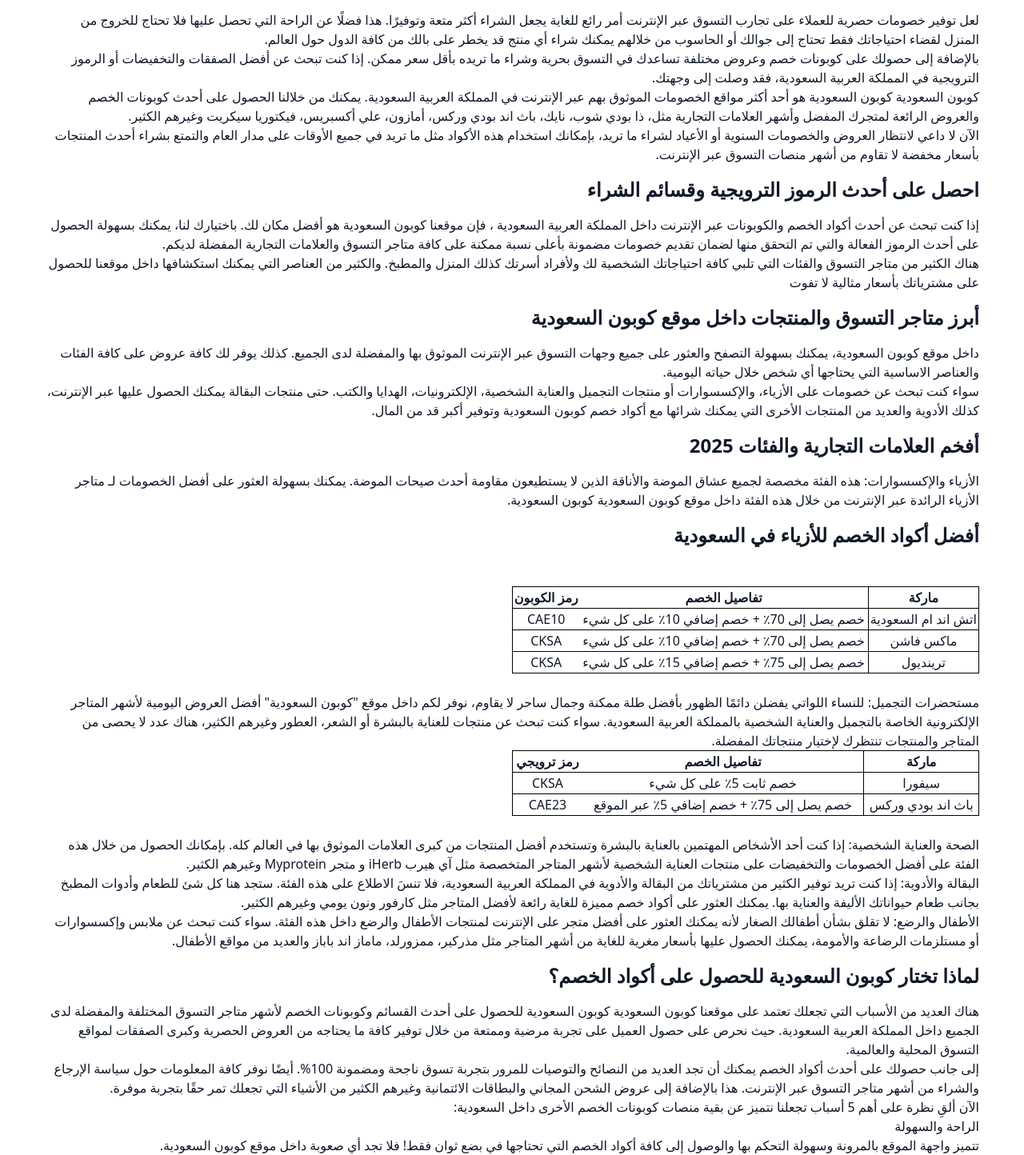
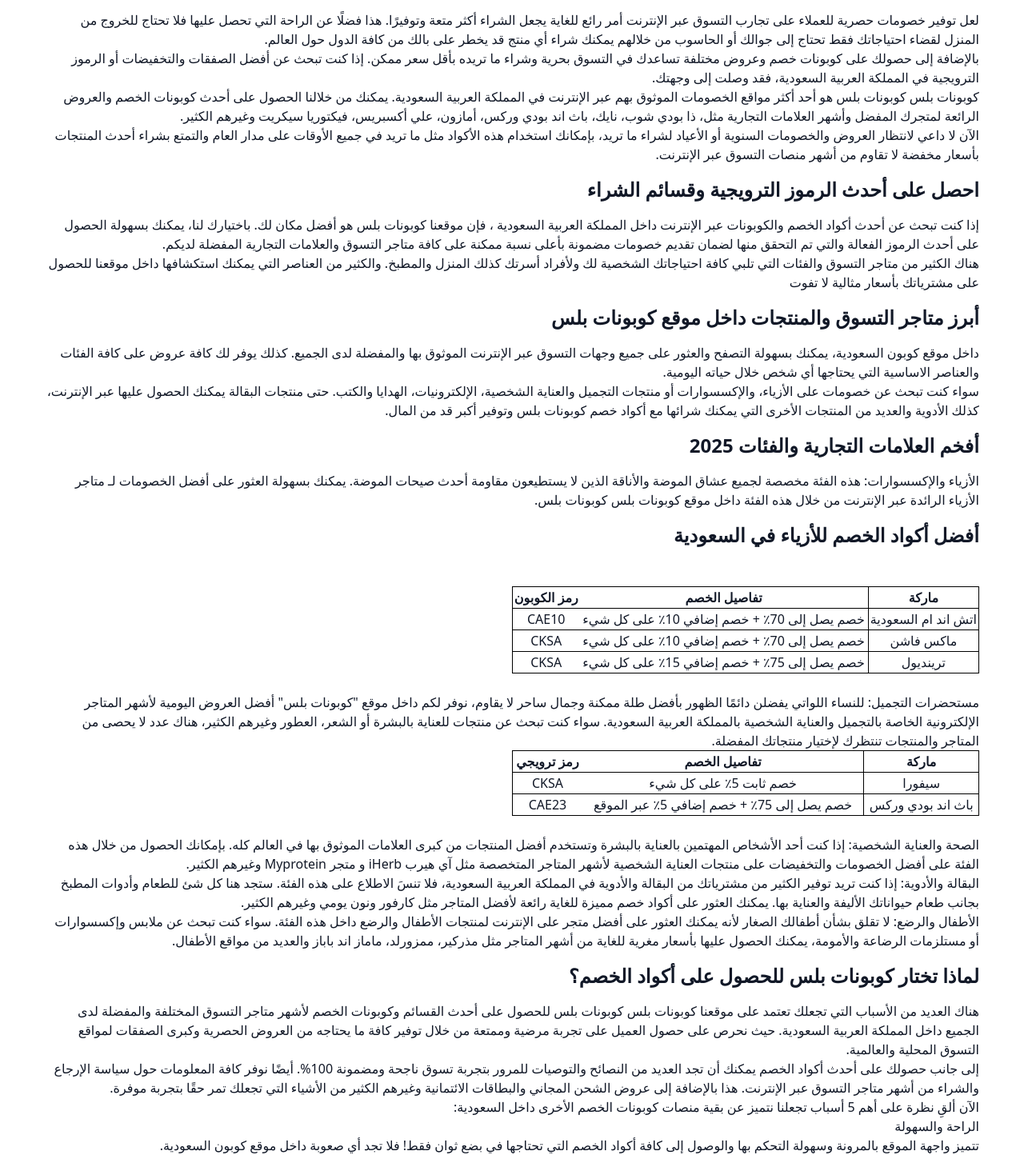
Before and after one commit to 7azemaamer/couponat-plus, a Next.js app: page / in a window 1280 px wide. Shown: the part 4557-6001 px from the top of the page at 80% size. Built offline with nearby package versions, Linux system fonts and the light colour scheme.

Commit message:
Fixed client problems

```diff
--- a/src/components/Layout/Footer/Footer.jsx
+++ b/src/components/Layout/Footer/Footer.jsx
@@ -255,7 +255,7 @@
         <div className="mt-12 flex flex-col md:flex-row justify-center items-center">
           <div className="order-2 md:order-1 text-center mt-4 md:mt-0">
             <p className="text-gray-100">
-              حقوق الطبع والنشر © 2025 CouponKSA.com جميع الحقوق محفوظة.
+              حقوق الطبع والنشر © 2025 coponat-plus.com جميع الحقوق محفوظة.
             </p>
           </div>
         </div>
--- a/src/components/Sections/BannerText/BannerText.jsx
+++ b/src/components/Sections/BannerText/BannerText.jsx
@@ -38,7 +38,7 @@
       >
         <div className="text-right">
           <h2 className=" hidden md:block text-2xl font-bold ">
-            كوبون السعودية بالأرقام
+            كوبونات بلس بالأرقام
           </h2>
         </div>
         <div className="hidden md:grid grid-cols-2 md:grid-cols-2 gap-6 mt-6 md:mt-0">
--- a/src/components/Sections/Events/Events.jsx
+++ b/src/components/Sections/Events/Events.jsx
@@ -57,7 +57,7 @@
         <div className="grid grid-cols-1 md:grid-cols-3 gap-10 mt-8">
           {saleData.banners.map((banner, index) => (
             <div key={index} className="text-center">
-              <Link href={banner.link}>
+              <Link href={"/"}>
                 <img
                   src={banner.imgSrc}
                   alt={`Banner ${index + 1}`}
--- a/src/components/Sections/Marketing/Marketing.jsx
+++ b/src/components/Sections/Marketing/Marketing.jsx
@@ -22,7 +22,7 @@
             إلى وجهتك.
           </p>
           <p>
-            كوبون السعودية كوبون السعودية هو أحد أكثر مواقع الخصومات الموثوق بهم
+            كوبونات بلس كوبونات بلس هو أحد أكثر مواقع الخصومات الموثوق بهم
             عبر الإنترنت في المملكة العربية السعودية. يمكنك من خلالنا الحصول على
             أحدث كوبونات الخصم والعروض الرائعة لمتجرك المفضل وأشهر العلامات
             التجارية مثل، ذا بودي شوب، نايك، باث اند بودي وركس، أمازون، علي
@@ -40,7 +40,7 @@
           </h4>
           <p>
             إذا كنت تبحث عن أحدث أكواد الخصم والكوبونات عبر الإنترنت داخل
-            المملكة العربية السعودية ، فإن موقعنا كوبون السعودية هو أفضل مكان
+            المملكة العربية السعودية ، فإن موقعنا كوبونات بلس هو أفضل مكان
             لك. باختيارك لنا، يمكنك بسهولة الحصول على أحدث الرموز الفعالة والتي
             تم التحقق منها لضمان تقديم خصومات مضمونة بأعلى نسبة ممكنة على كافة
             متاجر التسوق والعلامات التجارية المفضلة لديكم.
@@ -52,7 +52,7 @@
           </p>
 
           <h4 className="text-2xl font-bold my-4">
-            أبرز متاجر التسوق والمنتجات داخل موقع كوبون السعودية
+            أبرز متاجر التسوق والمنتجات داخل موقع كوبونات بلس
           </h4>
           <p>
             داخل موقع كوبون السعودية، يمكنك بسهولة التصفح والعثور على جميع وجهات
@@ -64,7 +64,7 @@
             سواء كنت تبحث عن خصومات على الأزياء، والإكسسوارات أو منتجات التجميل
             والعناية الشخصية، الإلكترونيات، الهدايا والكتب. حتى منتجات البقالة
             يمكنك الحصول عليها عبر الإنترنت، كذلك الأدوية والعديد من المنتجات
-            الأخرى التي يمكنك شرائها مع أكواد خصم كوبون السعودية وتوفير أكبر قد
+            الأخرى التي يمكنك شرائها مع أكواد خصم كوبونات بلس وتوفير أكبر قد
             من المال.
           </p>
 
@@ -75,7 +75,7 @@
             الأزياء والإكسسوارات: هذه الفئة مخصصة لجميع عشاق الموضة والأناقة
             الذين لا يستطيعون مقاومة أحدث صيحات الموضة. يمكنك بسهولة العثور على
             أفضل الخصومات لـ متاجر الأزياء الرائدة عبر الإنترنت من خلال هذه
-            الفئة داخل موقع كوبون السعودية كوبون السعودية.
+            الفئة داخل موقع كوبونات بلس كوبونات بلس.
           </p>
 
           <h4 className="text-2xl font-bold my-4">
@@ -125,7 +125,7 @@
           <p>
             <br />
             مستحضرات التجميل: للنساء اللواتي يفضلن دائمًا الظهور بأفضل طلة ممكنة
-            وجمال ساحر لا يقاوم، نوفر لكم داخل موقع "كوبون السعودية" أفضل العروض
+            وجمال ساحر لا يقاوم، نوفر لكم داخل موقع "كوبونات بلس" أفضل العروض
             اليومية لأشهر المتاجر الإلكترونية الخاصة بالتجميل والعناية الشخصية
             بالمملكة العربية السعودية. سواء كنت تبحث عن منتجات للعناية بالبشرة
             أو الشعر، العطور وغيرهم الكثير، هناك عدد لا يحصى من المتاجر
@@ -188,11 +188,11 @@
           </p>
 
           <h4 className="text-2xl font-bold my-4">
-            لماذا تختار كوبون السعودية للحصول على أكواد الخصم؟
+            لماذا تختار كوبونات بلس للحصول على أكواد الخصم؟
           </h4>
           <p>
-            هناك العديد من الأسباب التي تجعلك تعتمد على موقعنا كوبون السعودية
-            كوبون السعودية للحصول على أحدث القسائم وكوبونات الخصم لأشهر متاجر
+            هناك العديد من الأسباب التي تجعلك تعتمد على موقعنا كوبونات بلس
+            كوبونات بلس للحصول على أحدث القسائم وكوبونات الخصم لأشهر متاجر
             التسوق المختلفة والمفضلة لدى الجميع داخل المملكة العربية السعودية.
             حيث نحرص على حصول العميل على تجربة مرضية وممتعة من خلال توفير كافة
             ما يحتاجه من العروض الحصرية وكبرى الصفقات لمواقع التسوق المحلية
@@ -219,7 +219,7 @@
 
           <h5>أكبر خصم ممكن</h5>
           <p>
-            باختيارك الحصول على كود الخصم عبر موقع كوبون السعودية فأنت ضمنت
+            باختيارك الحصول على كود الخصم عبر موقع كوبونات بلس فأنت ضمنت
             التمتع بأكبر خصم ممكن على مشترياتك الاساسية من أغلب متاجر التسوق.
             حيث نحرص على تزويد عملائنا بأكبر الخصومات والعروض لمساعدتهم في توفير
             المال.
@@ -227,7 +227,7 @@
 
           <h5>كوبونات مجانية فعالة في كل وقت</h5>
           <p>
-            يتميز موقع كوبون السعودية بأنه مجاني تمامًا لا يطلب من العملاء أي
+            يتميز موقع كوبونات بلس بأنه مجاني تمامًا لا يطلب من العملاء أي
             رسوم مقابل الحصول على أكواد الخصم وقسائم الشراء لكافة مواقع التسوق
             عبر الإنترنت. كذلك تتميز كوبونات الخصم بأنها فعالة طوال أيام السنة
             ومتجددة دائمًأ.
@@ -250,11 +250,11 @@
           </p>
 
           <h4 className="text-2xl font-bold my-4">
-            كيف يساعدك موقع كوبون السعودية على توفير أموالك؟
+            كيف يساعدك موقع كوبونات بلس على توفير أموالك؟
           </h4>
           <p>
             من منا لا يحب أن يحصل على خصومات هائلة ومدهشة على أفضل العلامات
-            التجارية؟ هذا بالضبط الهدف الذي أطلقنا من أجله موقع "كوبون السعودية"
+            التجارية؟ هذا بالضبط الهدف الذي أطلقنا من أجله موقع "كوبونات بلس"
             حيث نوفر لمحبي التسوق عبر الإنترنت كافة العروض والخصومات المدهشة
             لأهم وأشهر متاجر التسوق والعلامات الرائعة بكل سهولة.
           </p>
@@ -272,7 +272,7 @@
             الفئات حيث تجد داخلها كافة التصنيفات الاساسية والتي يحتاجها أي شخص.
           </p>
           <p>
-            كوبون السعودية يسعى جاهدًا لتقديم عروض مخفضة لا مثيل لها لكافة
+            كوبونات بلس يسعى جاهدًا لتقديم عروض مخفضة لا مثيل لها لكافة
             المستخدمين في المملكة العربية السعودية. من خلال فريق عمل من أفضل
             خبراء الصناعة الذين يمتلكون سنوات عديدة من الخبرة في صناعة تجميع
             أكواد الخصم عبر الإنترنت، كذلك يسعى فريق العمل على إطلاع المستخدمين
@@ -290,7 +290,7 @@
 
           <ol>
             <li>
-              قم بزيارة موقع كوبون السعودية والبحث عن كوبون الخصم لمتجرك المفضل،
+              قم بزيارة موقع كوبونات بلس والبحث عن كوبون الخصم لمتجرك المفضل،
               من ثم نسخ الرمز.
             </li>
             <li>
@@ -344,7 +344,7 @@
               الرموز تؤدي إلى تخفيضات كبيرة ، عادة.
             </li>
             <li>
-              أخيرا وليس آخرا. لا تنسى متابعة موقع كوبون السعودية على وسائل
+              أخيرا وليس آخرا. لا تنسى متابعة موقع كوبونات بلس على وسائل
               التواصل الاجتماعي. سيساعدك أيضًا كثيرًا في البقاء على دراية كاملة
               بأحدث فرص الخصم على أفضل متاجر التسوق عبر الإنترنت.
             </li>
@@ -354,7 +354,7 @@
             هل تبحث عن أفضل أكواد تطبيقات الجوال في المملكة العربية السعودية؟
           </h4>
           <p>
-            موقع كوبون السعودية يمنحك فرصة رائعة للعثور على أفضل الخصومات لـ
+            موقع كوبونات بلس يمنحك فرصة رائعة للعثور على أفضل الخصومات لـ
             تطبيقات أهم وأشهر متاجر البيع عبر الإنترنت داخل المملكة العربية
             السعودية. من خلال تحصل على كود تطبيق أمازون، كارفور، فيكتوريا
             سيكريت، نايك، أديداس، ذا بودي شوب، علي أكسبريس، أمريكان إيجل والكثير
@@ -365,12 +365,12 @@
             معنا يمكنك إيجاد كافة ما تريده بكل سهولة من صفقات وعروض مثيرة لكافة
             لوازمك من ملابس، أدوات الطهي والمطبخ، الإكسسوارات، التجميل والعناية،
             والعديد من المستلزمات التي تحتاجها. كل هذا تجده تحت سقف واحد في موقع{" "}
-            <b>كوبون السعودية</b>
+            <b>كوبونات بلس</b>
           </p>
 
-          <h4 className="text-2xl font-bold my-4">تواصل مع كوبون السعودية</h4>
+          <h4 className="text-2xl font-bold my-4">تواصل مع كوبونات بلس</h4>
           <p>
-            موقع كوبون السعودية هو بلا شك أفضل مصدر لأكواد وكوبونات الخصم عبر
+            موقع كوبونات بلس هو بلا شك أفضل مصدر لأكواد وكوبونات الخصم عبر
             الإنترنت في المملكة العربية السعودية. وإذا بدأت في متابعته على وسائل
             التواصل الاجتماعي، فلن يمنعك شئ من شراء المزيد ودفع القليل من النقود
             أثناء التسوق عبر الإنترنت.
@@ -396,13 +396,13 @@
           <p>
             أحد المتسوقين يقول: أنا رياضي أتطلع دائمًا إلى الاستفادة من الخصومات
             الضخمة باستخدام أكواد الخصم عبر الإنترنت في العلامات التجارية
-            الرياضية المفضلة لدي. بالنسبة لي، موقع "كوبون السعودية" هو المكان
+            الرياضية المفضلة لدي. بالنسبة لي، موقع "كوبونات بلس" هو المكان
             المناسب للعثور على هذه الرموز. أوصي به بشدة لجميع أولئك الذين يرغبون
             في توفير الكثير على السلع الرياضية.
           </p>
           <p>
             فيما يقول عميل آخر: لم يعد العثور على رموز نشطة وفعالة مصدر قلق كبير
-            بالنسبة لي منذ أن وجدت كوبون السعودية. رموزهم حقيقة من حيث الخصومات.
+            بالنسبة لي منذ أن وجدت كوبونات بلس. رموزهم حقيقة من حيث الخصومات.
             لقد قمت باستخدام أكواد الخصم هذه من الموقع وأنا متأكد من أنني أحصل
             على أكبر خصم.
           </p>
@@ -416,7 +416,7 @@
           <p>
             كما يقوم متسوق آخر: لم يكن لدي أي فكرة على الإطلاق أنه يمكنني توفير
             مبلغ ضخم من المال ببساطة عن طريق استخدام الرموز الترويجية عبر
-            الإنترنت. لقد قمت مؤخرًا بتجديد منزلي ووجدت أن كوبون السعودية الرفيق
+            الإنترنت. لقد قمت مؤخرًا بتجديد منزلي ووجدت أن كوبونات بلس الرفيق
             المثالي. لقد وجدت أفضل خصم لجميع بائعي التجزئة والديكور والأثاث
             المنزلي.
           </p>
```
Also changed, not shown: src/app/stores/[id]/components/OtherCoupon.jsx (+10 -4 lines).
